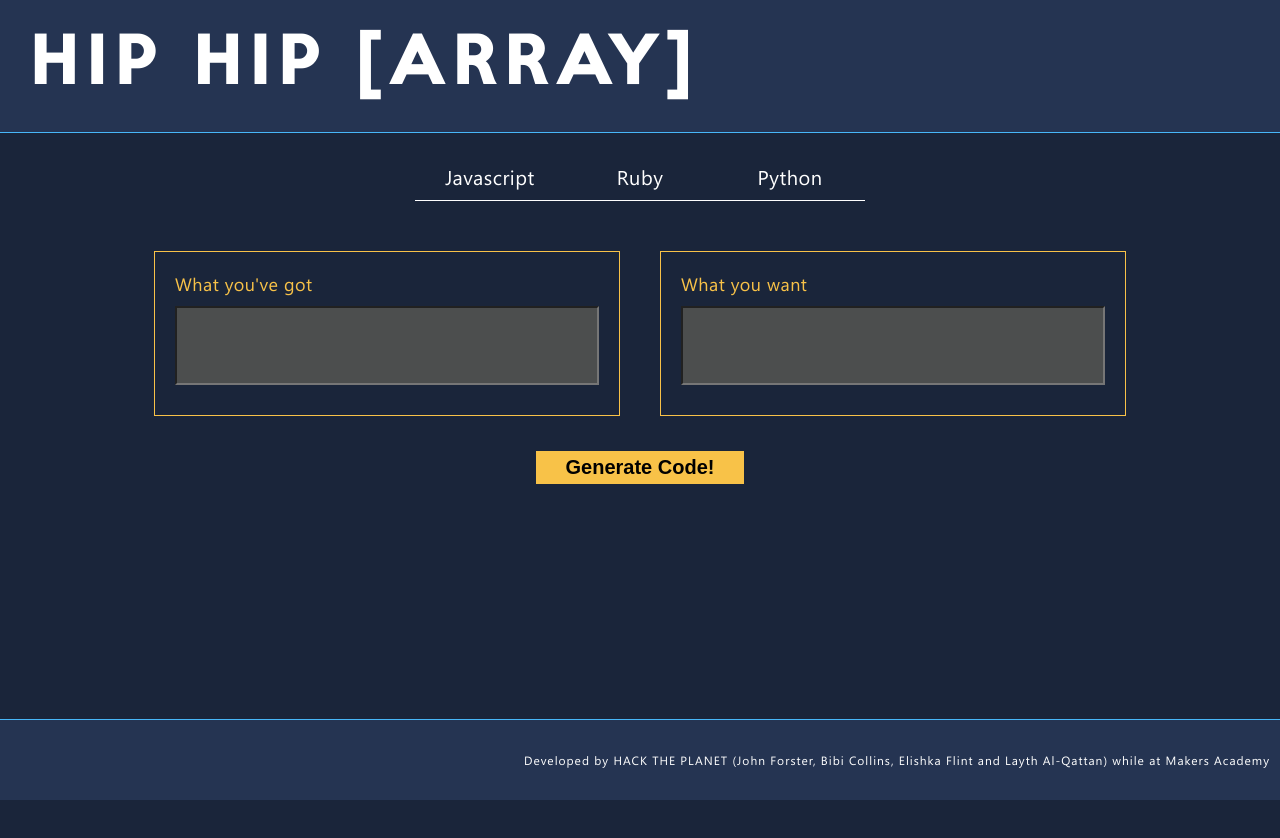
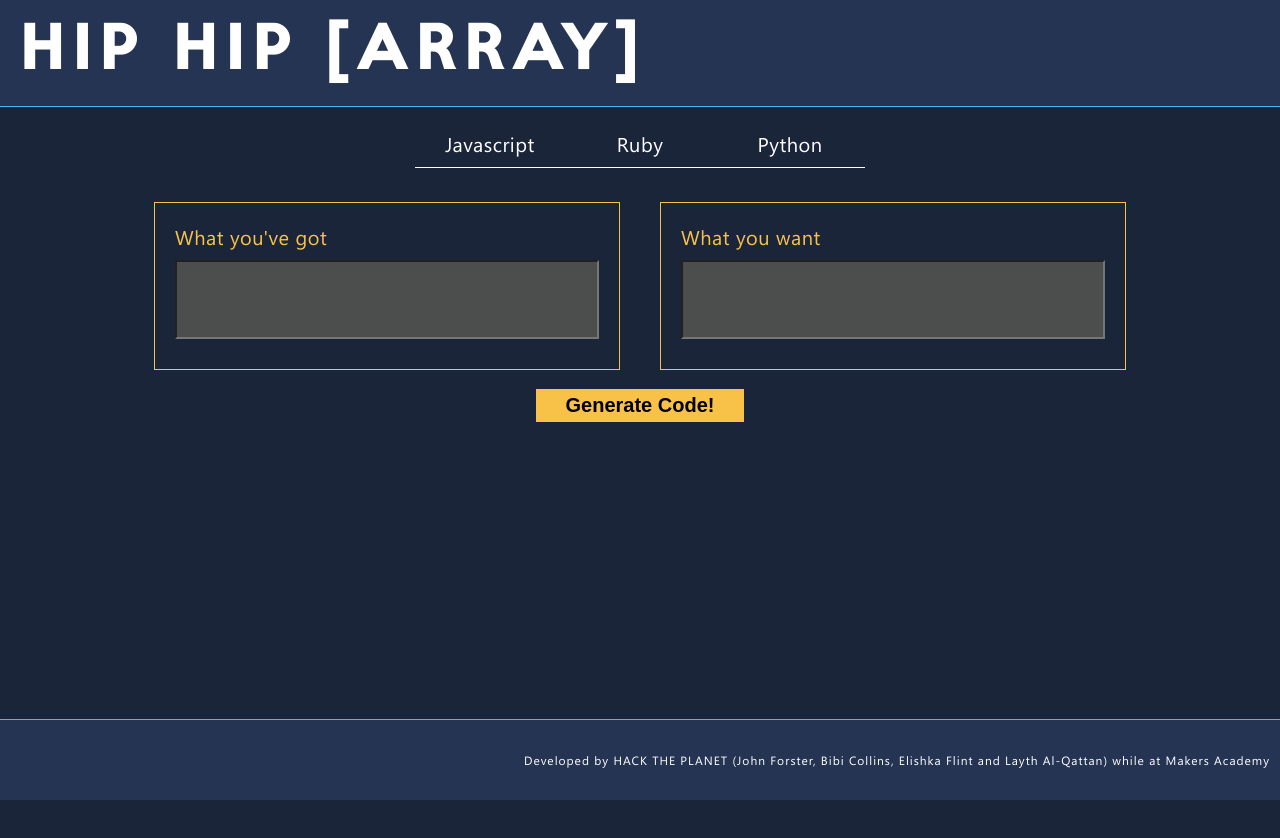
Before and after one commit to laythq/Array-Of-Sunshine, a React (Create React App) app in the folder client/: page / in a window 1280 px wide. Shown: the top 838 px of the page. Before the commit the page ends 800 px from the top, so only its background shows below. Built offline with nearby package versions, Linux system fonts and the light colour scheme.

Commit message:
STYLING General tidy up

```diff
--- a/client/src/header.css
+++ b/client/src/header.css
@@ -5,6 +5,9 @@
 
 
 #header {
+  top: 0;
+  position: fixed;
+  width: 100%;
   font-family: "keep-calm";
   background-color: #253452;
   color: white;
@@ -13,8 +16,8 @@
 }
 
 #header_title {
-  padding: 30px;
-  font-size: 60px;
+  padding: 20px;
+  font-size: 55px;
   font-weight: bold;
 }
 
--- a/client/src/history.css
+++ b/client/src/history.css
@@ -1,7 +1,8 @@
 #history-section {
   margin: auto;
-  width: 970px;
+  width: 940px;
   margin-top: 30px;
-  margin-bottom: 100px;
+  margin-bottom: 115px;
   border: solid 1px #F8C248;
+  padding: 15px;
 }
--- a/client/src/history.jsx
+++ b/client/src/history.jsx
@@ -18,7 +18,7 @@ export function History(props) {
   return (
     <div id="history-section">
       <div id="title">
-        History
+        Search History
         {props.history}
       </div>
     </div>
--- a/client/src/inputform.css
+++ b/client/src/inputform.css
@@ -23,10 +23,10 @@
 
 #input-section, #output-section {
   display: inline-block;
-  font-size: 18px;
+  font-size: 20px;
   color: #F8C248;
   padding: 20px;
-  margin: 20px;
+  margin: 4px 20px;
   border: #F8C248 solid 1px;
 }
 
--- a/client/src/languageselector.css
+++ b/client/src/languageselector.css
@@ -1,4 +1,5 @@
 #language-selector {
+  margin-top: 100px;
   padding: 20px;
 }
 
--- a/client/src/suggestion.css
+++ b/client/src/suggestion.css
@@ -7,8 +7,9 @@
   margin: auto;
   margin-top: 20px;
   /* border: white 1px solid; */
-  width: 970px;
+  width: 940px;
   border: solid 1px #F8C248;
+  padding: 15px;
 }
 
 #code-suggestion {
@@ -23,7 +24,8 @@
   width: 90px;
   text-align: center;
   border-radius: 8px;
-  margin: 0px 10px;
+  margin-left: 0px;
+  margin-right: 10px;
   padding: 3px 8px;
   vertical-align: middle;
 }
@@ -41,8 +43,9 @@
   vertical-align: middle;
 }
 
-#suggestions{
+#suggestions {
   display: inline-block;
+  margin-left: 116px;
 }
 
 #arrow{
@@ -64,7 +67,7 @@
   background-color: white;
   border-radius: 3px;
   margin: 5px 5px;
-  padding: 1px 12px;
+  padding: 5px 12px;
   border: 0.5px white solid;
   vertical-align: middle;
 }
@@ -72,5 +75,6 @@
 #title {
   margin: 10px 5px;
   color: #F8C248;
-  font-size: 18px;
+  font-size: 24px;
+  margin-bottom: 5px;
 }
--- a/client/src/suggestion.jsx
+++ b/client/src/suggestion.jsx
@@ -10,7 +10,7 @@ export function CodeSuggestion(props) {
     return (
       <div id="suggestion-section">
         <div id="title">
-          Methods
+          Methods / Functions
         </div>
         <div id="code-suggestion">
           <div id="chosen-language">
@@ -19,11 +19,14 @@ export function CodeSuggestion(props) {
           <div id="previous-input">
             {props.input}
           </div>
+          <div id="arrow">></div>
           <div id="previous-output">
             {props.output}
           </div>
-          <div id="suggestions">
-            {props.suggestion}
+          <div id="second-line">
+            <div id="suggestions">
+              {props.suggestion}
+            </div>
           </div>
         </div>
       </div>
--- a/client/src/summary.jsx
+++ b/client/src/summary.jsx
@@ -48,8 +48,7 @@ export class Summary extends React.Component {
         <div id="arrow">></div>
         <div id="previous-output">{output}</div>
         <div id="second-line">
-        <div id="arrow">=></div>
-        {code}
+          <div id="suggestions">{code}</div>
         </div>
       </div>
     );
```
